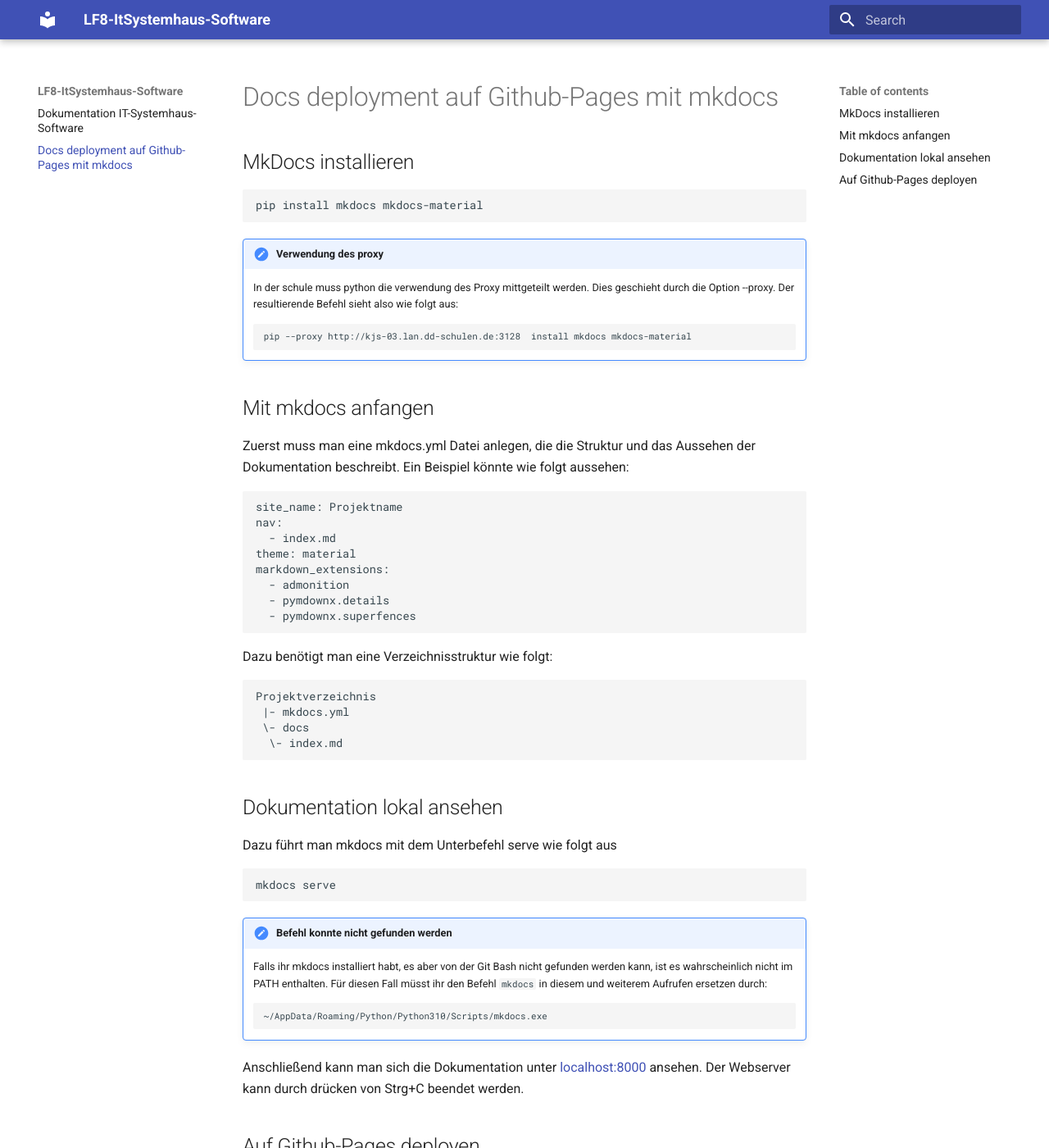
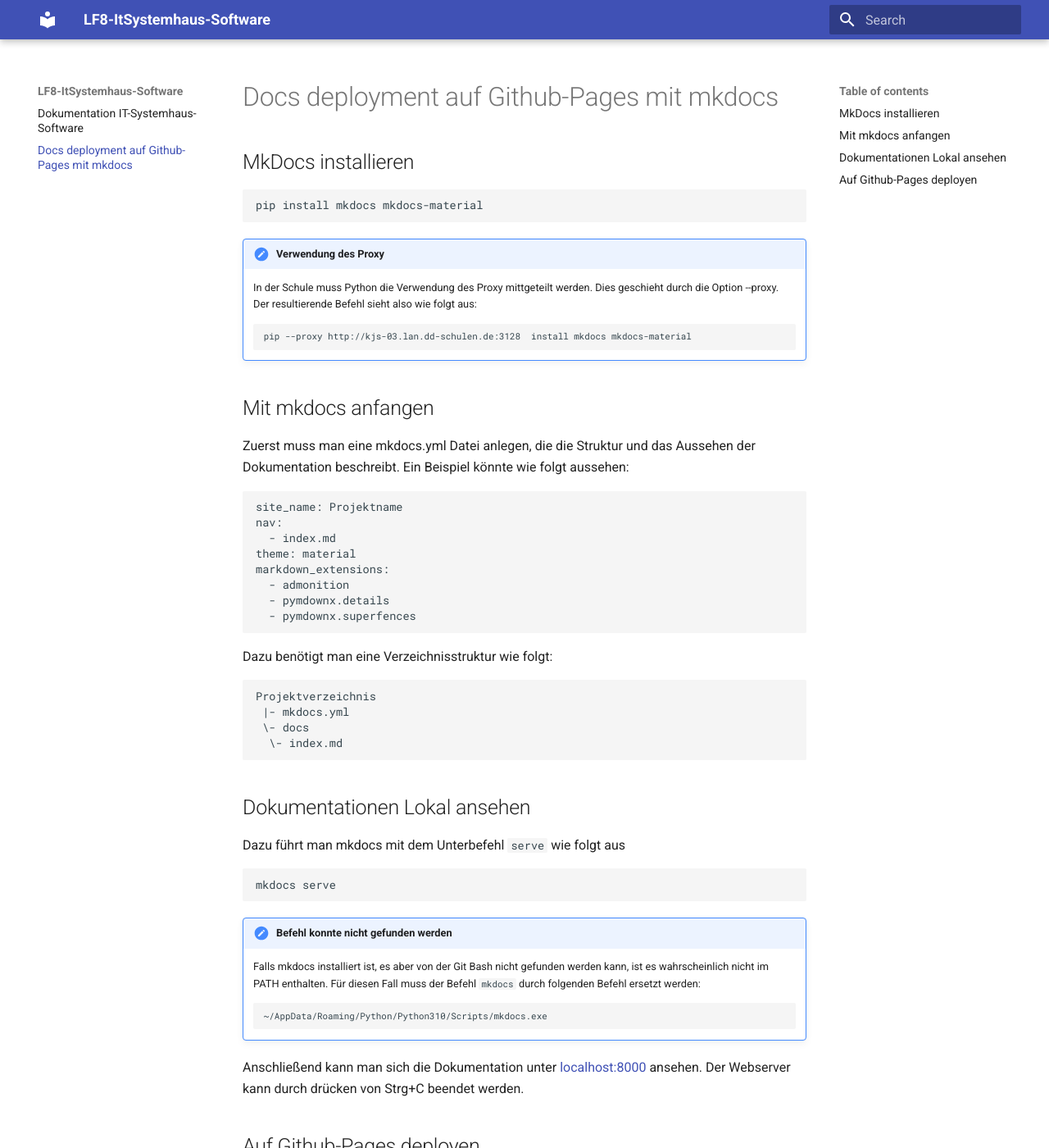
Before and after one commit to fabi321/lf8-itsystemhaus-software, an MkDocs documentation site: the page built from docs/deployment_mit_mkdocs.md, in a window 1280 px wide and 1400 px high. Shown: the whole window at 82% size. Built offline with MkDocs 1.6.1 and Material for MkDocs 9.7.7, drawn with Linux system fonts in a browser that asks for light colours.

Commit message:
proof reading

````diff
--- a/docs/deployment_mit_mkdocs.md
+++ b/docs/deployment_mit_mkdocs.md
@@ -6,8 +6,8 @@
 pip install mkdocs mkdocs-material
 ```
 
-!!! note "Verwendung des proxy"
-	In der schule muss python die verwendung des Proxy mittgeteilt werden. Dies geschieht durch die Option --proxy. Der resultierende Befehl sieht also wie folgt aus:
+!!! note "Verwendung des Proxy"
+	In der Schule muss Python die Verwendung des Proxy mittgeteilt werden. Dies geschieht durch die Option --proxy. Der resultierende Befehl sieht also wie folgt aus:
 	```
 	pip --proxy http://kjs-03.lan.dd-schulen.de:3128  install mkdocs mkdocs-material
 	```
@@ -34,15 +34,15 @@
   \- index.md
 ```
 
-## Dokumentation lokal ansehen
+## Dokumentationen Lokal ansehen
 
-Dazu führt man mkdocs mit dem Unterbefehl serve wie folgt aus
+Dazu führt man mkdocs mit dem Unterbefehl `serve` wie folgt aus
 ```
 mkdocs serve
 ```
 
 !!! note "Befehl konnte nicht gefunden werden"
-	Falls ihr mkdocs installiert habt, es aber von der Git Bash nicht gefunden werden kann, ist es wahrscheinlich nicht im PATH enthalten. Für diesen Fall müsst ihr den Befehl `mkdocs` in diesem und weiterem Aufrufen ersetzen durch:
+	Falls mkdocs installiert ist, es aber von der Git Bash nicht gefunden werden kann, ist es wahrscheinlich nicht im PATH enthalten. Für diesen Fall muss der Befehl `mkdocs` durch folgenden Befehl ersetzt werden:
 	```
 	~/AppData/Roaming/Python/Python310/Scripts/mkdocs.exe
 	```
````
